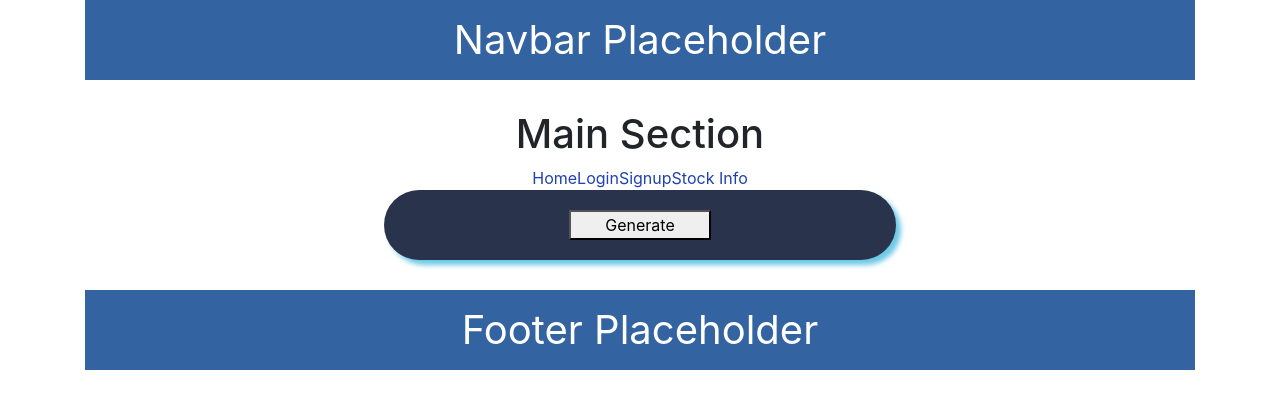
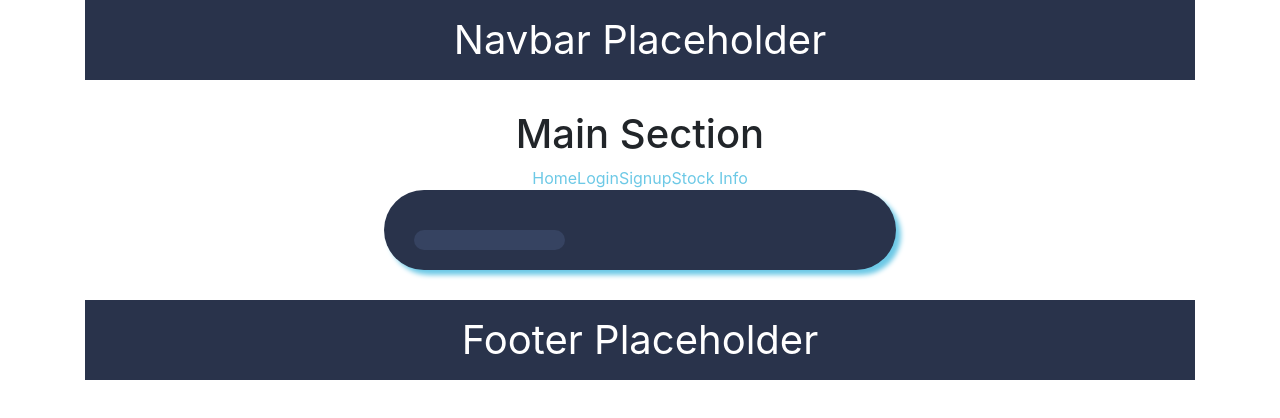
Before and after one commit to MBajor14/practice_ReactRouter, a React (Create React App) app: page /stock_info in a window 1280 px wide. Shown: the top 418 px of the page. Built offline with nearby package versions, Linux system fonts and the light colour scheme; no server answers.

Commit message:
Update components

```diff
--- a/src/App.css
+++ b/src/App.css
@@ -35,7 +35,7 @@
 }
 
 /* Forms */
-.login_container{
+.form-container{
   width: 512px;
   display: flexbox;
   flex-direction: column;
@@ -44,9 +44,9 @@
   background-color: rgb(41, 51, 75);
 }
 
-.login_container h1{
-  text-align: left;
-  margin: 0;
+.form-title{
+  color: rgb(136, 67, 214);
+  display: flex;
 }
 
 .login_title{
@@ -55,7 +55,7 @@
 }
 
 /* Stock Info style */
-.stock-info{
+.stock-info-container{
   width: 512px;
   display: flex;
   flex-direction: column;
@@ -65,9 +65,23 @@
   box-shadow: 5px 5px 5px rgb(109, 201, 230);
 }
 
-.stock-info h1{
+.stock-info-title{
   color: rgb(136, 67, 214);
-  /* color: rgb(109, 201, 230); */
+  margin: 10px 0;
+}
+
+.stock-info-body{
+  margin: 0 10px;
+}
+
+.stock-info-left{
+  background-color: rgb(54, 67, 97);
+  border-radius: 10px;
+  padding: 10px;
+}
+
+.stock-info-price{
+  color: rgb(109, 201, 230);
 }
 
 .display-field-key{
@@ -85,7 +99,7 @@
 .placeholder-style{
   font-size: 40px;
   color: white;
-  background-color: rgb(51, 99, 161);
+  background-color: rgb(41, 51, 75);
   width: 100%;
   height: 80px;
   line-height: 80px;
@@ -110,5 +124,5 @@ button{
 }
 
 a{
-  color: #1f41b1;
+  color: rgb(109, 201, 230);
 }
--- a/src/components/smart/Login.jsx
+++ b/src/components/smart/Login.jsx
@@ -2,12 +2,10 @@ import React, { Component } from 'react';
 import {Link} from 'react-router-dom'
 import DisplayTitle from '../dumb/DisplayTitle'
 
-class Login extends Component {
-    render() {
-        return (
-            <div className="login_container">
+const Login = () => (
+    <div className="form-container">
         <form>
-                    <DisplayTitle value={"Log In"} />
+            <DisplayTitle classname={"form-title"} title={"Log In"} />
             <div className="form-group">
                 <input className="form-control" type="email" name="email" placeholder="email" required/>
             </div>
@@ -15,15 +13,11 @@ class Login extends Component {
                 <input className="form-control" type="password" name="password" placeholder="Password" required/>
             </div>
             <div className="form-group">
-                        <input type="submit" value="Log In" />
+            <button type="button" className="btn btn-dark">Log In</button>
             </div>
             <Link to="/signup">Not a user? Create an account</Link>
         </form>
     </div>
 );
-    }
-}
 
 export default Login;
-
-//<button type="button" className="btn btn-dark">Log In</button>
--- a/src/components/smart/Signup.jsx
+++ b/src/components/smart/Signup.jsx
@@ -1,23 +1,22 @@
 import React from 'react';
 import {Link} from 'react-router-dom';
+import DisplayTitle from '../dumb/DisplayTitle'
 
 const Signup = () => (
-    <div className="login_container">
+    <div className="form-container">
         <form>
-            <div className="login_title">
-                <h1>Sign Up</h1>
+            <DisplayTitle classname="form-title" title={"Sign Up"} />
+            <div className="form-group">
+                <input className="form-control" type="text" name="first_name" placeholder="First Name" />
             </div>
             <div className="form-group">
-                <input type="text" name="first_name" placeholder="First Name" />
+                <input className="form-control" type="text" name="last_name" placeholder="Last Name"/>
             </div>
             <div className="form-group">
-                <input type="text" name="last_name" placeholder="Last Name"/>
+                <input className="form-control" type="text" name="email" placeholder="email" />
             </div>
             <div className="form-group">
-                <input type="text" name="email" placeholder="email" />
-            </div>
-            <div className="form-group">
-                <input type="text" name="password" placeholder="Password"/>
+                <input className="form-control" type="text" name="password" placeholder="Password"/>
             </div>
             <div className="form-group">
                 <button type="button" className="btn btn-dark">Sign Up</button>
--- a/src/components/smart/StockInfo.jsx
+++ b/src/components/smart/StockInfo.jsx
@@ -1,6 +1,7 @@
 import React, { Component } from 'react';
 import DisplayField from '../dumb/DisplayField';
 import DisplayTitle from '../dumb/DisplayTitle';
+import Price from '../dumb/Price'
 
 const API_PREFIX = "https://api.iextrading.com/1.0";
 
@@ -18,12 +19,14 @@ class StockInfo extends Component {
             CEO: null,
             num_of_employees: null
          }
+
+         this.getStockInfo("amzn");
     }
 
     // getStockInfo is central function for the API calls since we need multiple
     // calls to get all data
-    getStockInfo = () =>{
-        const ticker = "msft";
+    getStockInfo = (ticker) =>{
+        //const ticker = "msft";
         this.getStockInfo_Company(ticker);
         this.getStockInfo_Quote(ticker);
         this.getStockInfo_News(ticker);
@@ -62,17 +65,24 @@ class StockInfo extends Component {
 
     render() {
         return (
-            <div className="stock-info">
-                <DisplayTitle value={this.state.ticker}/>
-                <DisplayField d_key={"Price"} value={this.state.price}/>
-                <DisplayField d_key={"Chart"} value={this.state.chart}/>
-                <DisplayField d_key={"Market Cap"} value={this.state.market_cap}/>
-                <DisplayField d_key={"Volume"} value={this.state.volume}/>
-                <DisplayField d_key={"Description"} value={this.state.description}/>
-                <DisplayField d_key={"Trending News"} value={this.state.trending_news}/>
-                <DisplayField d_key={"CEO"} value={this.state.CEO} />
-                <div>
-                    <button onClick={this.getStockInfo}>Generate</button>
+            <div className="stock-info-container">
+                <div class="stock-info-head row">
+                    <DisplayTitle classname={"stock-info-title col-md-6"} title={this.state.ticker}/>
+                    <div class="col-md-6">
+                        <Price price={this.state.price}/>
+                    </div>
+                </div>
+                <div class="stock-info-body row">
+                    <div class="stock-info-left col-md-4">
+                        <DisplayField d_key={"Chart"} value={this.state.chart}/>
+                        <DisplayField d_key={"Market Cap"} value={this.state.market_cap}/>
+                        <DisplayField d_key={"Volume"} value={this.state.volume}/>
+                        <DisplayField d_key={"CEO"} value={this.state.CEO} />
+                    </div>
+                    <div class="stock-info-right col-md-8">
+                        <DisplayField d_key={"Description"} value={this.state.description}/>
+                        <DisplayField d_key={"Trending News"} value={this.state.trending_news}/>
+                    </div>
                 </div>
             </div>
          );
```
Lines whose indentation alone changed are shown as unchanged.
